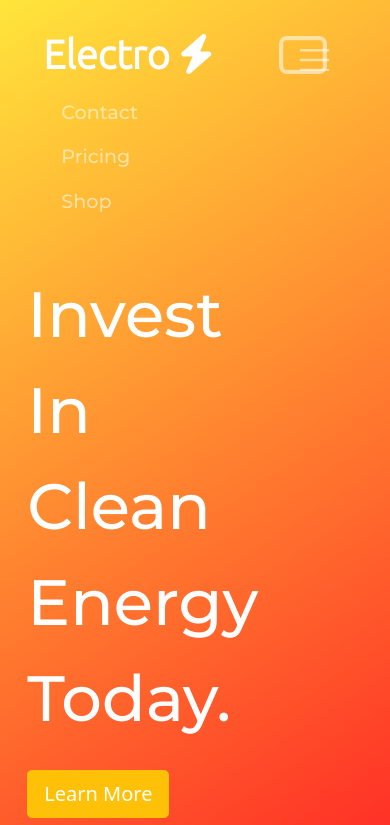
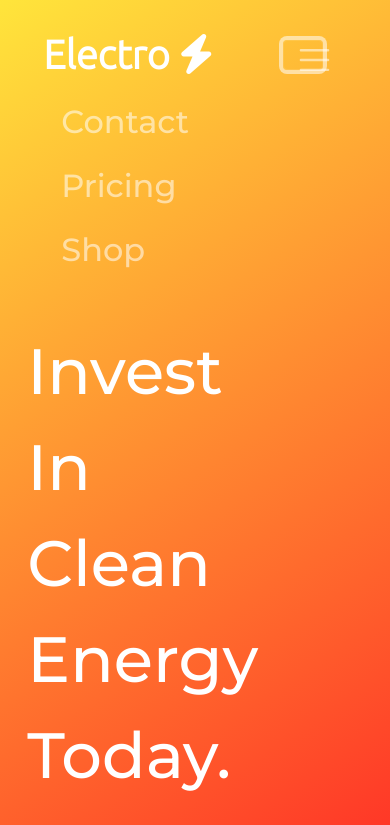
Before and after one commit to michaelagyen/Electro, a plain HTML site: page index.html in a window 390 px wide. Both pictures are taken after a click on the button 302 px from the left and 54 px from the top of the page. Shown: the top 825 px of the page. Drawn offline with nearby package versions, Linux system fonts and the light colour scheme.

Commit message:
Update styles.css

```diff
--- a/css/styles.css
+++ b/css/styles.css
@@ -170,6 +170,9 @@ p {
     font-weight: 500;
     font-size: 4rem;
   }
+    a.nav-link {
+    font-size: 2rem;
+  }
 }
 
 /* CTA Section */
```
